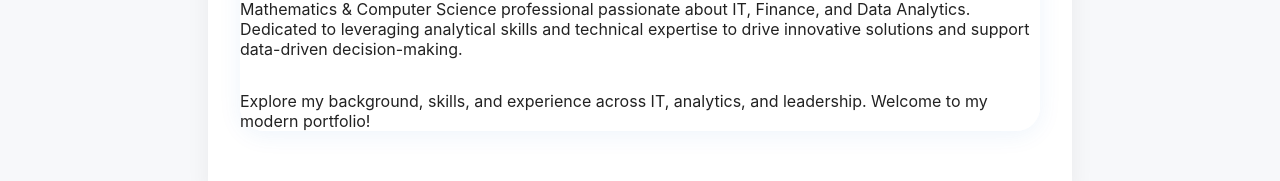
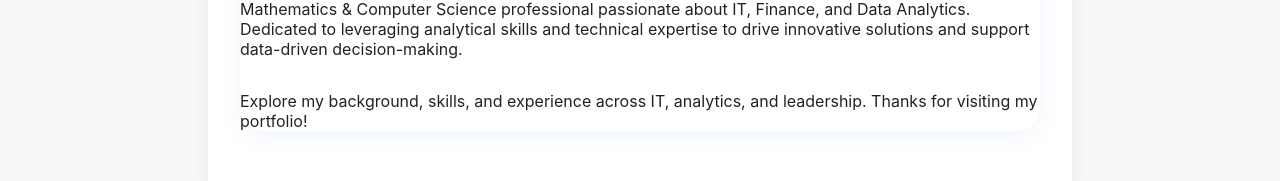
Before and after one commit to loiwai/portfolio, a React (Vite) app: page /#/ in a window 1280 px wide. Shown: the part 194-375 px from the top of the page. Built offline with nearby package versions, Linux system fonts and the light colour scheme.

Commit message:
edit on details about Explore my background, skills, and experience across IT, analytics, and leadership. Thanks for visiting my portfolio! removing the word modern

```diff
--- a/src/pages/Home.jsx
+++ b/src/pages/Home.jsx
@@ -56,7 +56,7 @@ export default function Home() {
           Mathematics & Computer Science professional passionate about IT, Finance, and Data Analytics. Dedicated to leveraging analytical skills and technical expertise to drive innovative solutions and support data-driven decision-making.
         </p>
         <p style={{ margin: '2rem 0' }}>
-          Explore my background, skills, and experience across IT, analytics, and leadership. Welcome to my modern portfolio!
+          Explore my background, skills, and experience across IT, analytics, and leadership. Thanks for visiting my portfolio!
         </p>
         <NeumorphicToggle />
       </div>
```
